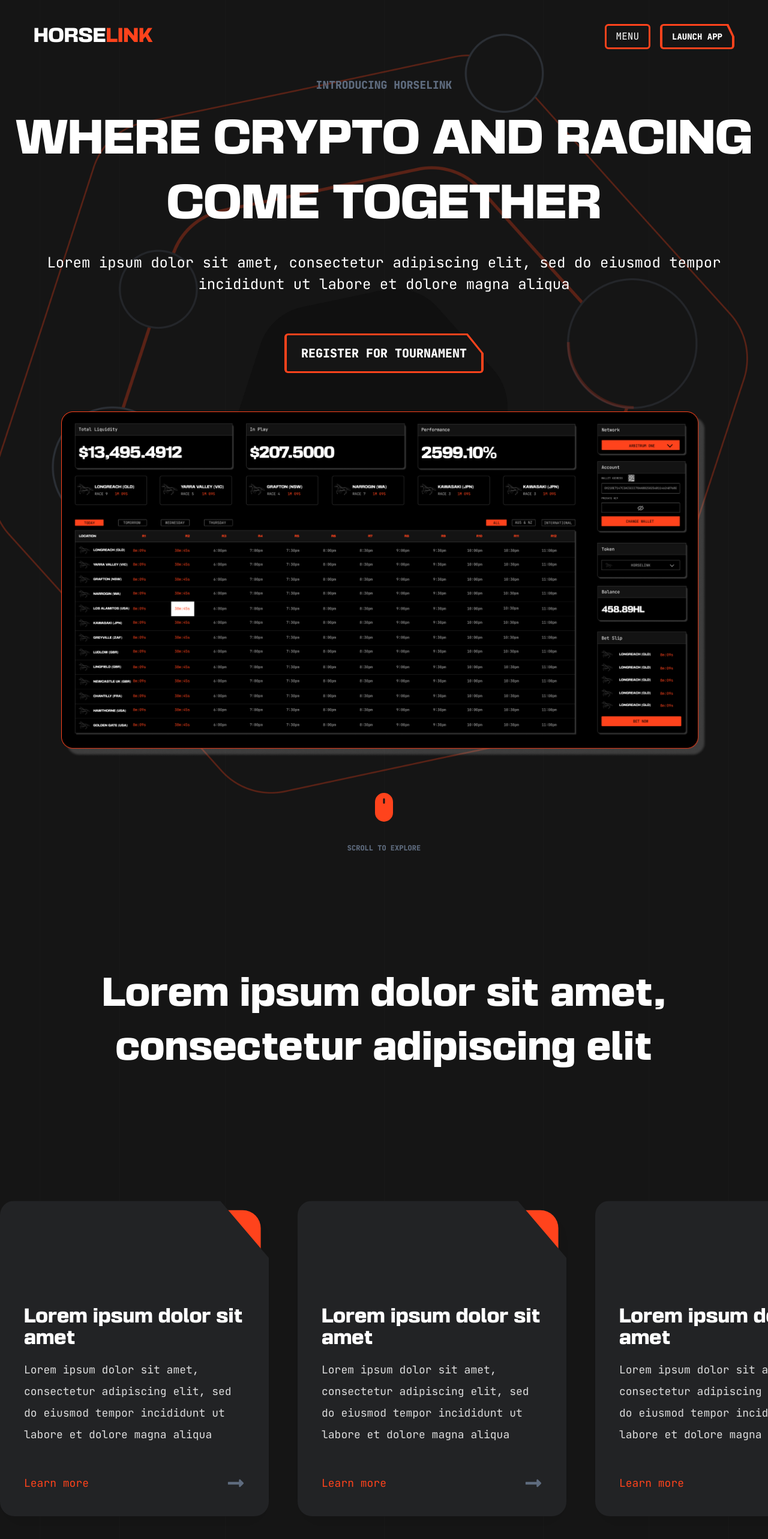
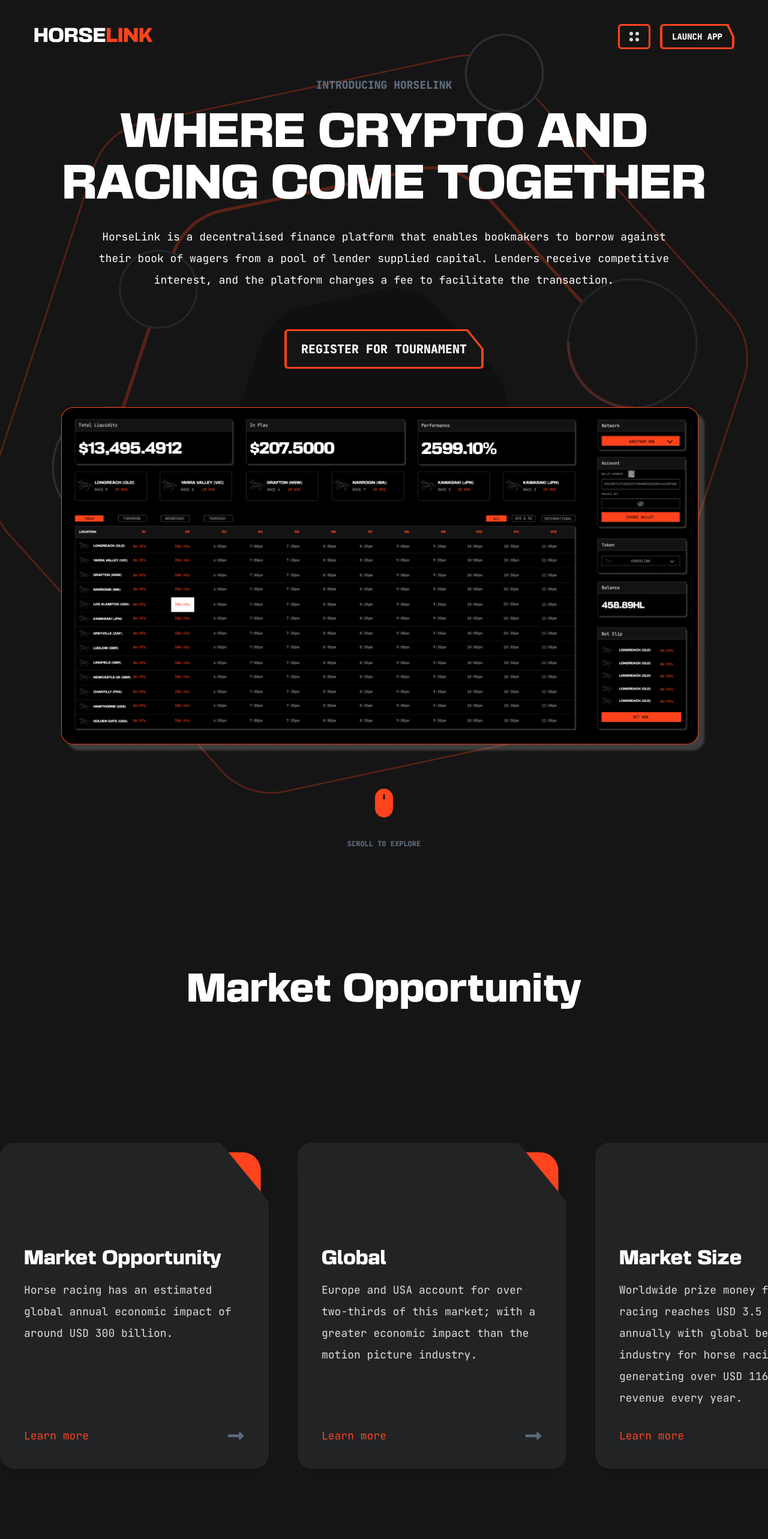
Before and after one commit to horse-link/horse-link-home, a React (Vite) app: page / in a window 1280 px wide. Shown: the top 2566 px of the page at 60% size. Built offline with nearby package versions, Linux system fonts and the light colour scheme; what tailwind-heropatterns, wagmi would draw is missing.

Commit message:
feat: new landing page copy and style adjustments

```diff
--- a/src/assets/index.ts
+++ b/src/assets/index.ts
@@ -5,3 +5,4 @@
 export { default as Horse } from "./horse.png";
 export { default as Title } from "./title.png";
 export { default as Logo } from "./Logo.png";
+export { default as MenuGroup } from "./menu.svg";
--- a/src/components/homepage/FunkyCard.tsx
+++ b/src/components/homepage/FunkyCard.tsx
@@ -8,12 +8,12 @@
 
 export const FunkyCard: React.FC<Props> = ({ title, body }) => (
   <div className="relative h-fit w-full text-left">
-    <div className="funky-card relative z-50 rounded-3xl bg-hl-home-card-background px-10 pt-24 pb-10 lg:pt-44">
-      <h3 className="font-basement text-3xl">{title}</h3>
-      <p className="mt-4 text-lg leading-[36px] text-hl-home-card-body">
-        {body}
-      </p>
-      <div className="mt-12 flex w-full items-center justify-between">
+    <div className="funky-card relative z-50 flex h-[34rem] flex-col justify-between rounded-3xl bg-hl-home-card-background px-10 pt-24 pb-10 lg:pt-44">
+      <div className="flex flex-col gap-y-4">
+        <h3 className="font-basement text-3xl">{title}</h3>
+        <p className="text-lg leading-[36px] text-hl-home-card-body">{body}</p>
+      </div>
+      <div className="flex w-full items-center justify-between">
         <p className="text-lg text-hl-secondary">Learn more</p>
         <FaLongArrowAltRight
           color="#5E6B7E" // color is hl-text-gray in tailwind config
--- a/src/components/homepage/Header.tsx
+++ b/src/components/homepage/Header.tsx
@@ -6,7 +6,8 @@
 import { SiTwitter } from "react-icons/si";
 import { AiFillInstagram } from "react-icons/ai";
 import { FaTelegramPlane } from "react-icons/fa";
-import { RiFacebookFill } from "react-icons/ri";
+import { RiFacebookFill, RiCloseFill } from "react-icons/ri";
+import { MenuGroup } from "../../assets";
 
 export const Header: React.FC = () => {
   const [menuOpen, setMenuOpen] = useState(false);
@@ -21,10 +22,14 @@
         </Link>
         <div className="flex items-center gap-x-4">
           <button
-            className="rounded-md border-[3px] border-hl-secondary bg-hl-home-background py-[6px] px-4"
+            className="rounded-md border-[3px] border-hl-secondary bg-hl-home-background py-[10px] px-4"
             onClick={toggleMenu}
           >
-            {menuOpen ? "CLOSE" : "MENU"}
+            {menuOpen ? (
+              <RiCloseFill className="scale-[2]" width={16} height={16} />
+            ) : (
+              <img src={MenuGroup} width={16} height={16} />
+            )}
           </button>
           <FunkyLink to="https://alpha.horse.link" small>
             LAUNCH APP
@@ -54,7 +59,7 @@
               Technology
             </Link>
           </div>
-          <div className="mt-8 flex flex-col gap-y-8 lg:gap-y-20">
+          <div className="mt-8 flex flex-col gap-y-8 lg:mt-0 lg:gap-y-20">
             <Link to="/about" className="hover:text-hl-primary">
               About Us
             </Link>
@@ -104,7 +109,12 @@
 
           <div className="mt-6 w-[95vw] px-6 lg:mt-0 lg:w-fit lg:px-0">
             <h3 className="text-hl-home-text-gray-2">Email</h3>
-            <p>support@horse.link</p>
+            <a
+              href="mailto:support@horse.link"
+              className="underline-offset-2 hover:underline"
+            >
+              support@horse.link
+            </a>
           </div>
         </div>
 
--- a/src/pages/Home.tsx
+++ b/src/pages/Home.tsx
@@ -9,12 +9,19 @@
       <h1 className="font-extrabold text-hl-home-text-gray lg:text-lg">
         INTRODUCING HORSELINK
       </h1>
-      <span className="block font-basement text-3xl font-extrabold leading-[45px] lg:text-7xl lg:leading-normal">
-        WHERE CRYPTO AND RACING COME TOGETHER
+      <span className="block font-basement text-3xl font-extrabold leading-[45px] lg:text-7xl lg:leading-[1.2]">
+        WHERE CRYPTO AND
+        <br />
+        RACING COME TOGETHER
       </span>
-      <p className="leading-[28px] lg:text-2xl lg:leading-normal">
-        Lorem ipsum dolor sit amet, consectetur adipiscing elit, sed do eiusmod
-        tempor incididunt ut labore et dolore magna aliqua
+      <p className="leading-[28px] lg:text-lg lg:leading-[36px]">
+        HorseLink is a decentralised finance platform that enables bookmakers to
+        borrow against
+        <br />
+        their book of wagers from a pool of lender supplied capital. Lenders
+        receive competitive
+        <br />
+        interest, and the platform charges a fee to facilitate the transaction.
       </p>
 
       {/* mobile image */}
@@ -54,25 +61,25 @@
     {/* info cards section */}
     <section className="flex w-[95vw] flex-col items-center gap-y-10 py-20 text-center lg:w-full lg:gap-y-48 lg:py-48">
       <h2 className="font-basement text-2xl leading-[40px] lg:text-6xl lg:leading-normal">
-        Lorem ipsum dolor sit amet, consectetur adipiscing elit
+        Market Opportunity
       </h2>
       <div className="flex w-full flex-col gap-10 py-4 scrollbar-thin scrollbar-track-hl-scrollbar-background scrollbar-thumb-hl-home-background-bars scrollbar-track-rounded-full scrollbar-thumb-rounded-full lg:max-w-[90rem] lg:flex-row lg:gap-12 lg:overflow-x-scroll">
         <div className="w-full shrink-0 grow-0 lg:w-[28rem]">
           <HomeComponents.FunkyCard
-            title="Lorem ipsum dolor sit amet"
-            body="Lorem ipsum dolor sit amet, consectetur adipiscing elit, sed do eiusmod tempor incididunt ut labore et dolore magna aliqua"
+            title="Market Opportunity"
+            body="Horse racing has an estimated global annual economic impact of around USD 300 billion."
           />
         </div>
         <div className="w-full shrink-0 grow-0 lg:w-[28rem]">
           <HomeComponents.FunkyCard
-            title="Lorem ipsum dolor sit amet"
-            body="Lorem ipsum dolor sit amet, consectetur adipiscing elit, sed do eiusmod tempor incididunt ut labore et dolore magna aliqua"
+            title="Global"
+            body="Europe and USA account for over two-thirds of this market; with a greater economic impact than the motion picture industry."
           />
         </div>
         <div className="w-full shrink-0 grow-0 lg:w-[28rem]">
           <HomeComponents.FunkyCard
-            title="Lorem ipsum dolor sit amet"
-            body="Lorem ipsum dolor sit amet, consectetur adipiscing elit, sed do eiusmod tempor incididunt ut labore et dolore magna aliqua"
+            title="Market Size"
+            body="Worldwide prize money for horse racing reaches USD 3.5 billion annually with global betting industry for horse racing generating over USD 116 billion in revenue every year."
           />
         </div>
 
@@ -103,13 +110,13 @@
       <div className="flex grid-cols-2 grid-rows-2 flex-col items-center lg:grid lg:w-[90rem]">
         <div className="w-full text-left lg:pt-20">
           <h2 className="font-basement text-3xl leading-[45px] lg:text-6xl lg:leading-[72px]">
-            Lorem ipsum dolor sit amet
+            Mobile dApp
           </h2>
-          <p className="mt-10 leading-[27px] text-hl-home-text-gray-2 lg:text-2xl lg:leading-normal">
-            Lorem ipsum dolor sit amet, consectetur adipiscing elit, sed do
-            eiusmod tempor incididunt
+          <p className="mt-10 leading-[27px] text-hl-home-text-gray-2 lg:text-xl lg:leading-[36px]">
+            With Horse Link&apos;s non custodial html wallet, theres no need to
+            install metamask.
           </p>
-          <ul className="mt-10 flex flex-col gap-y-4 text-sm lg:text-xl">
+          <ul className="mt-10 flex flex-col gap-y-8 text-sm lg:text-xl">
             <li className="flex items-center gap-x-4">
               <img
                 src="/images/Bullet.png"
@@ -117,7 +124,7 @@
                 width={32}
                 height={32}
               />
-              Lorem ipsum dolor sit amet, consectetur
+              Responsive mobile design
             </li>
             <li className="flex items-center gap-x-4">
               <img
@@ -126,7 +133,7 @@
                 width={32}
                 height={32}
               />
-              Lorem ipsum dolor sit amet, consectetur
+              No download required
             </li>
             <li className="flex items-center gap-x-4">
               <img
@@ -135,7 +142,7 @@
                 width={32}
                 height={32}
               />
-              Lorem ipsum dolor sit amet, consectetur
+              No third party wallets
             </li>
           </ul>
           <div className="mt-20 hidden w-full items-center gap-x-10 lg:flex">
@@ -168,15 +175,14 @@
 
         <div className="w-full pt-20 text-left">
           <h2 className="font-basement text-3xl leading-[45px] lg:text-6xl lg:leading-[72px]">
-            Lorem ipsum dolor sit amet
+            How It Works
           </h2>
-          <p className="mt-10 leading-[27px] text-hl-home-text-gray-2 lg:text-2xl lg:leading-normal">
-            Lorem ipsum dolor sit amet, consectetur adipiscing elit, sed do
-            eiusmod tempor incididunt ut labore et dolore magna aliqua.
+          <p className="mt-10 leading-[27px] text-hl-home-text-gray-2 lg:text-xl lg:leading-[36px]">
+            Lenders loan stablecoins such as USDC to vaults in return for
+            interest they receive in HL.
           </p>
-          <p className="mt-10 leading-[27px] text-hl-home-text-gray-2 lg:text-2xl lg:leading-normal">
-            Ut enim ad minim veniam, quis nostrud exercitation ullamco laboris
-            nisi ut aliquip ex ea commodo consequat.
+          <p className="mt-10 leading-[27px] text-hl-home-text-gray-2 lg:text-xl lg:leading-[36px]">
+            Bookmakers borrow from these vaults and pay interest in HL to do so.
           </p>
           <div className="mt-20 flex w-full items-center gap-x-10">
             <HomeComponents.FunkyLink to="/">
@@ -193,19 +199,19 @@
       <div className="flex w-full flex-col items-center justify-evenly gap-y-10 rounded-3xl bg-hl-home-card-background py-20 lg:w-[90rem] lg:flex-row lg:py-10">
         <div className="text-center">
           <h2 className="font-basement text-3xl">$110M</h2>
-          <p className="text-lg text-hl-home-text-gray">Avg. daily gas saved</p>
+          <p className="text-lg text-hl-home-text-gray">TVL</p>
+        </div>
+        <div className="text-center">
+          <h2 className="font-basement text-3xl">1,000</h2>
+          <p className="text-lg text-hl-home-text-gray">Avg. bets per hour</p>
+        </div>
+        <div className="text-center">
+          <h2 className="font-basement text-3xl">7%</h2>
+          <p className="text-lg text-hl-home-text-gray">Avg. yield</p>
         </div>
         <div className="text-center">
           <h2 className="font-basement text-3xl">$110M</h2>
-          <p className="text-lg text-hl-home-text-gray">Avg. daily gas saved</p>
-        </div>
-        <div className="text-center">
-          <h2 className="font-basement text-3xl">$110M</h2>
-          <p className="text-lg text-hl-home-text-gray">Avg. daily gas saved</p>
-        </div>
-        <div className="text-center">
-          <h2 className="font-basement text-3xl">$110M</h2>
-          <p className="text-lg text-hl-home-text-gray">Avg. daily gas saved</p>
+          <p className="text-lg text-hl-home-text-gray">Avg. market size</p>
         </div>
       </div>
     </section>
@@ -214,35 +220,26 @@
     <section className="flex w-[95vw] flex-col items-center gap-y-6 pt-32 text-center lg:w-full">
       <div className="w-full lg:w-[90rem]">
         <h2 className="font-basement text-3xl leading-[45px] lg:text-6xl lg:leading-normal">
-          Lorem ipsum dolor sit
+          Problem
         </h2>
-        <p className="mt-4 leading-[27px] text-hl-home-text-gray-2 lg:text-2xl lg:leading-normal">
-          Lorem ipsum dolor sit amet, consectetur adipiscing elit.
+        <p className="mt-4 leading-[27px] text-hl-home-text-gray-2 lg:text-xl lg:leading-[36px]">
+          Despite the size of the industry, advancements in the way sports
+          betting
+          <br className="hidden lg:block" />
+          is handled has not evolved significantly for decades.
         </p>
-        <div className="mt-20 flex grid-cols-3 grid-rows-2 flex-col items-center gap-14 lg:grid">
+        <div className="mt-20 flex grid-cols-3 grid-rows-1 flex-col items-center gap-14 lg:grid">
           <HomeComponents.FunkyCard
-            title="Lorem ipsum dolor sit amet"
-            body="Lorem ipsum dolor sit amet, consectetur adipiscing elit, sed do eiusmod tempor incididunt ut labore et dolore magna aliqua"
+            title="High Fees"
+            body="Options for online betting are limited to a few global players, with high fees and the need to transact in fiat."
           />
           <HomeComponents.FunkyCard
-            title="Lorem ipsum dolor sit amet"
-            body="Lorem ipsum dolor sit amet, consectetur adipiscing elit, sed do eiusmod tempor incididunt ut labore et dolore magna aliqua"
+            title="DeFi"
+            body="Furthermore, these advancements in the crypto sector has led to the explosive growth of an entirely new category called decentralised finance (DeFi)."
           />
           <HomeComponents.FunkyCard
-            title="Lorem ipsum dolor sit amet"
-            body="Lorem ipsum dolor sit amet, consectetur adipiscing elit, sed do eiusmod tempor incididunt ut labore et dolore magna aliqua"
-          />
-          <HomeComponents.FunkyCard
-            title="Lorem ipsum dolor sit amet"
-            body="Lorem ipsum dolor sit amet, consectetur adipiscing elit, sed do eiusmod tempor incididunt ut labore et dolore magna aliqua"
-          />
-          <HomeComponents.FunkyCard
-            title="Lorem ipsum dolor sit amet"
-            body="Lorem ipsum dolor sit amet, consectetur adipiscing elit, sed do eiusmod tempor incididunt ut labore et dolore magna aliqua"
-          />
-          <HomeComponents.FunkyCard
-            title="Lorem ipsum dolor sit amet"
-            body="Lorem ipsum dolor sit amet, consectetur adipiscing elit, sed do eiusmod tempor incididunt ut labore et dolore magna aliqua"
+            title="Global TVL"
+            body="Currently there's nearly USD 51 billion in total value locked (TVL) in DeFi protocols."
           />
         </div>
       </div>
@@ -253,12 +250,10 @@
       <div className="grid grid-cols-2 grid-rows-1 lg:w-[90rem]">
         <div className="flex flex-col justify-between py-10">
           <div className="text-left">
-            <h2 className="font-basement text-6xl">
-              Lorem ipsum dolor sit amet
-            </h2>
-            <p className="mt-10 text-2xl text-hl-home-text-gray-2">
-              Lorem ipsum dolor sit amet, consectetur adipiscing elit, sed do
-              eiusmod tempor incididunt.
+            <h2 className="font-basement text-6xl">Features</h2>
+            <p className="mt-10 leading-[27px] text-hl-home-text-gray-2 lg:text-xl lg:leading-[36px]">
+              Allows markets to form for each bookmaker based on their
+              individual risk profiles.
             </p>
           </div>
 
@@ -271,15 +266,15 @@
 
         <div className="flex w-full flex-col gap-y-6 px-12">
           <HomeComponents.FunkyWideCard
-            title="Lorem ipsum dolor sit amet"
+            title="Rating System"
             image="/images/GraphicOne.png"
           />
           <HomeComponents.FunkyWideCard
-            title="Lorem ipsum dolor sit amet"
+            title="Escrow Contracts"
             image="/images/GraphicTwo.png"
           />
           <HomeComponents.FunkyWideCard
-            title="Lorem ipsum dolor sit amet"
+            title="NFT Marketplace"
             image="/images/GraphicThree.png"
           />
         </div>
```
Also changed, not shown: src/components/homepage/GrayBackground.tsx (+10 -1 lines), src/assets/menu.svg (added).
